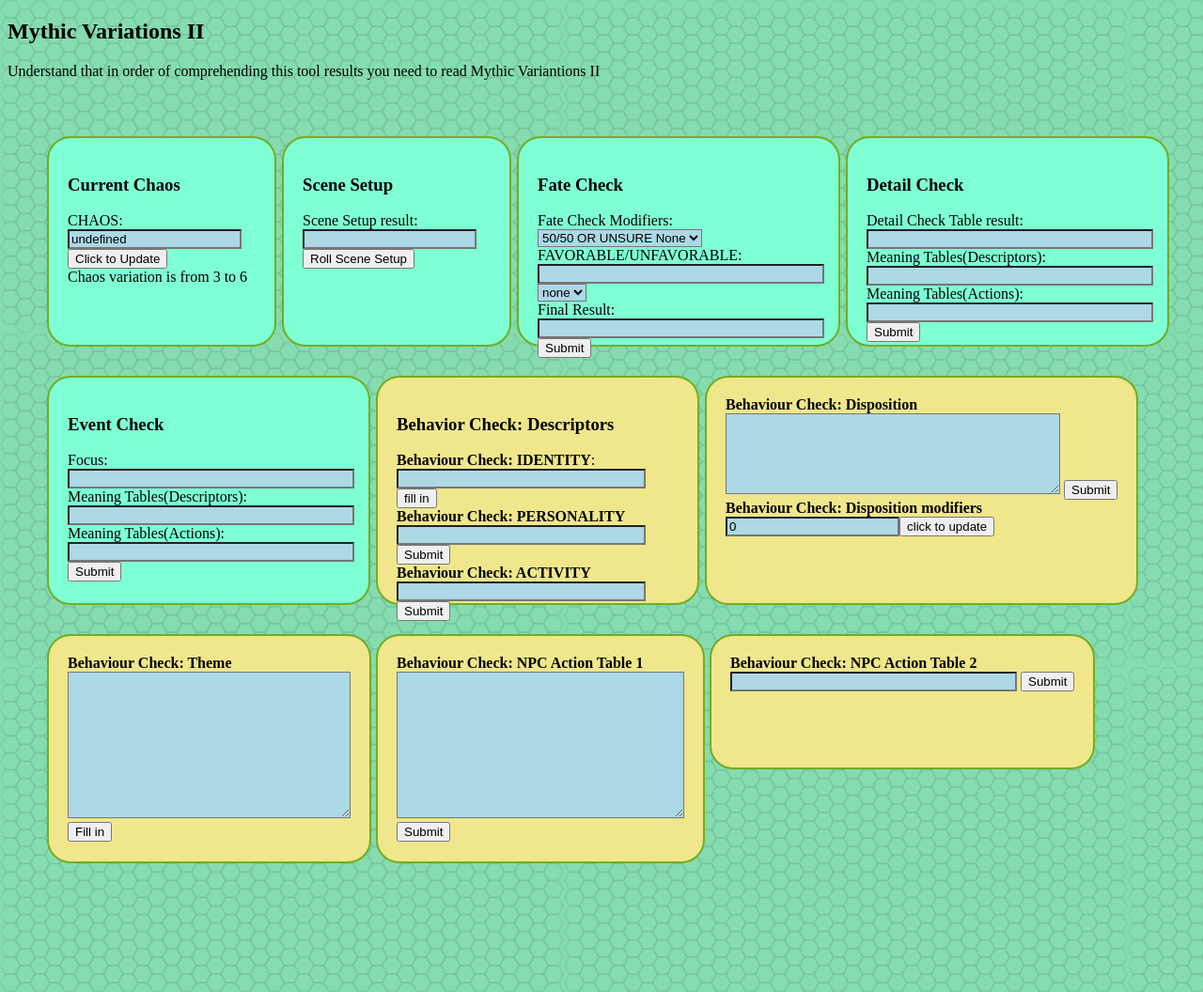
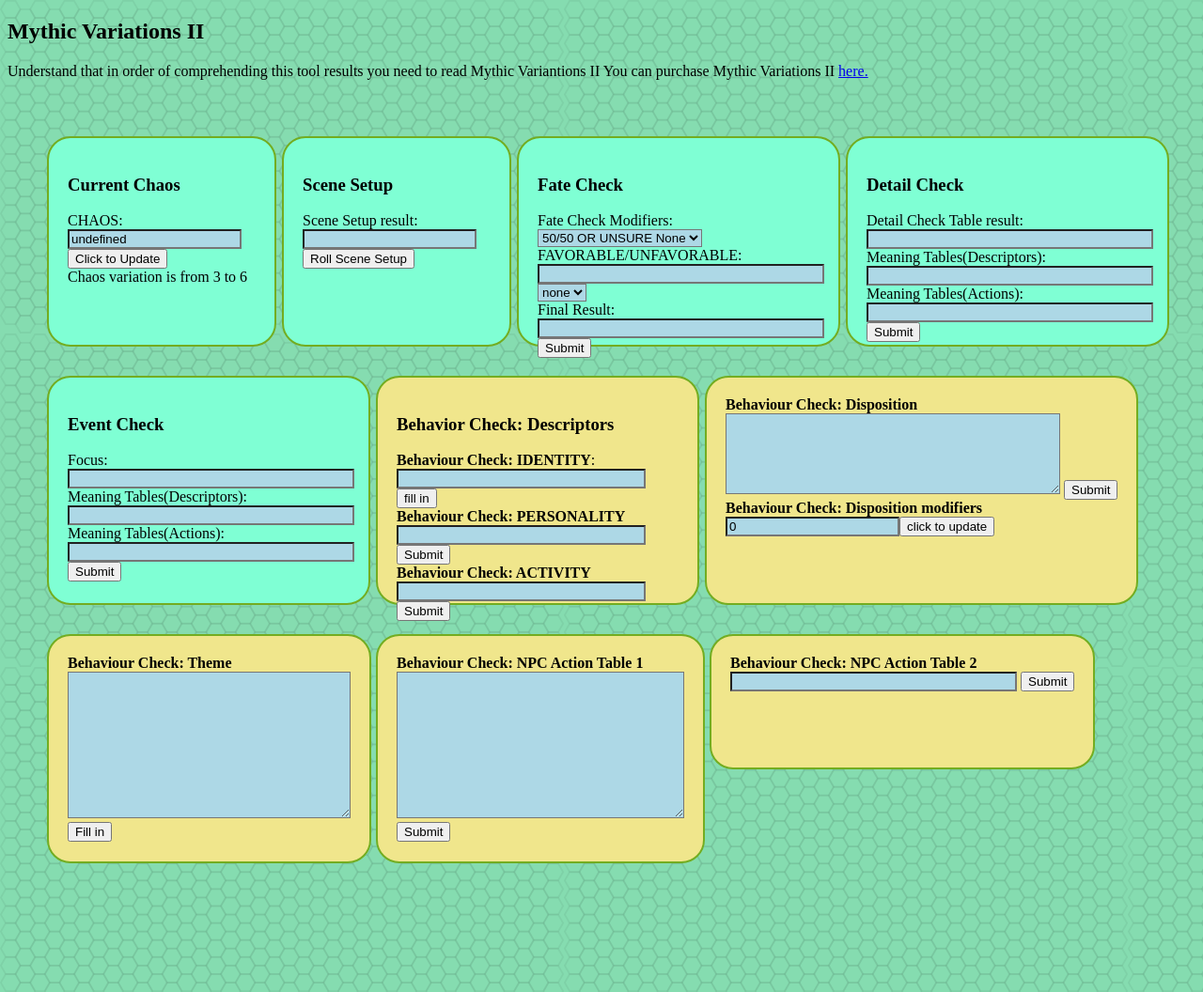
Before and after one commit to silaslima/simplefun-tests, a plain HTML site: page index.html in a window 1280 px wide. Shown: the top 1056 px of the page at 94% size. Drawn offline with Linux system fonts and the light colour scheme.

Commit message:
Update index.html

```diff
--- a/index.html
+++ b/index.html
@@ -1101,6 +1101,7 @@
 
 	<h2>Mythic Variations II</h2>
 		Understand that in order of comprehending this tool results you need to read Mythic Variantions II
+		You can purchase Mythic Variations II <a href="https://www.drivethrurpg.com/product/229391/Mythic-Variations-2?term=Mythic+Variations+2&test_epoch=0">here.</a>
 	<br><br><br><br>
 	<div id="current_chaos">
 	<h3>Current Chaos</h3>
```
